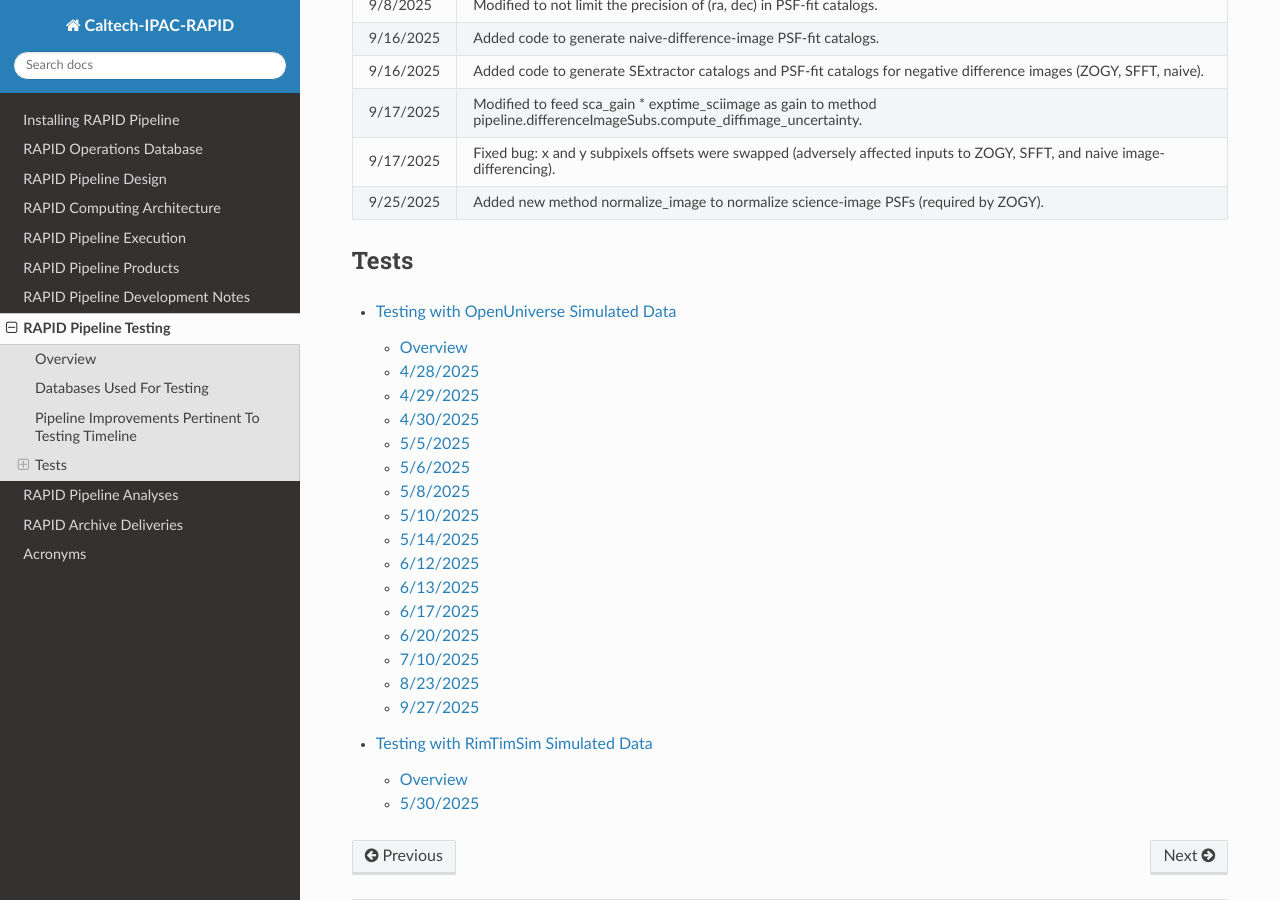
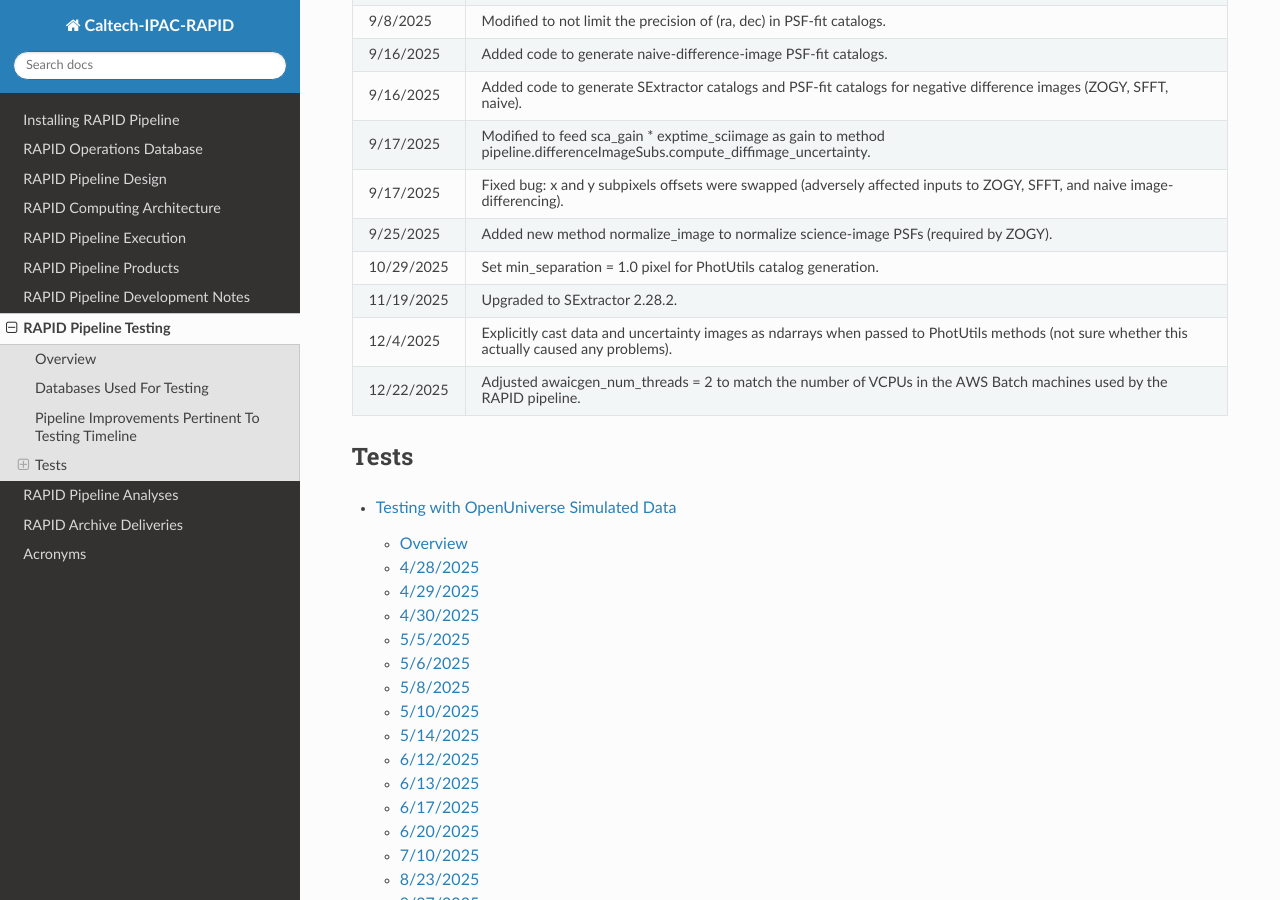
Before and after one commit to Caltech-IPAC/rapid, a Sphinx documentation site: the page built from docs/source/dev/tests.rst, in a window 1280 px wide and 900 px high, scrolled down 1262 px. Built offline with Sphinx 7.4.7 and the Read the Docs theme 3.1.0, drawn with Linux system fonts in a browser that asks for light colours.

Commit message:
Updated the pipeline changes pertinent to the testing history.

```diff
--- a/docs/source/dev/tests.rst
+++ b/docs/source/dev/tests.rst
@@ -54,6 +54,10 @@ Date              Software modification
 9/17/2025         Modified to feed sca_gain * exptime_sciimage as gain to method pipeline.differenceImageSubs.compute_diffimage_uncertainty.
 9/17/2025         Fixed bug: x and y subpixels offsets were swapped (adversely affected inputs to ZOGY, SFFT, and naive image-differencing).
 9/25/2025         Added new method normalize_image to normalize science-image PSFs (required by ZOGY).
+10/29/2025        Set min_separation = 1.0 pixel for PhotUtils catalog generation.
+11/19/2025        Upgraded to SExtractor 2.28.2.
+12/4/2025         Explicitly cast data and uncertainty images as ndarrays when passed to PhotUtils methods (not sure whether this actually caused any problems).
+12/22/2025        Adjusted awaicgen_num_threads = 2 to match the number of VCPUs in the AWS Batch machines used by the RAPID pipeline.
 ===============   ===============================================================================================================================================================================================================================
 
 
```
